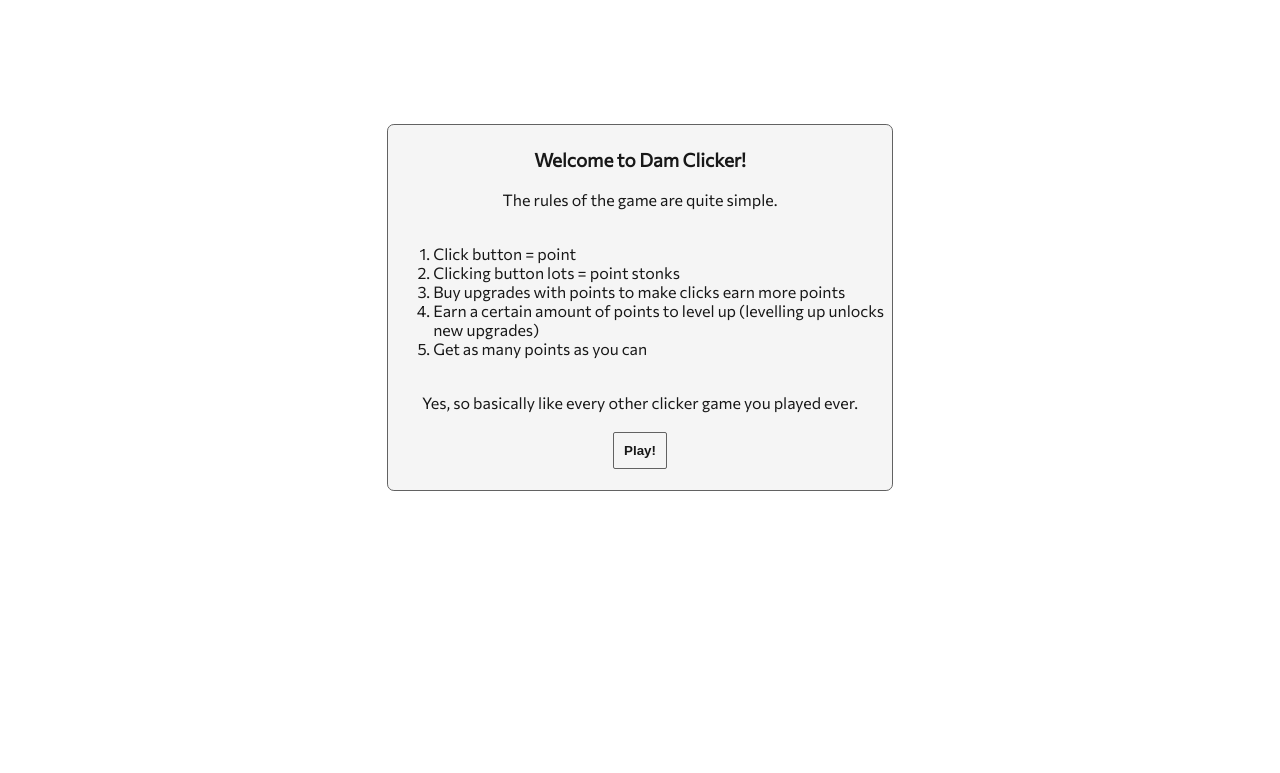
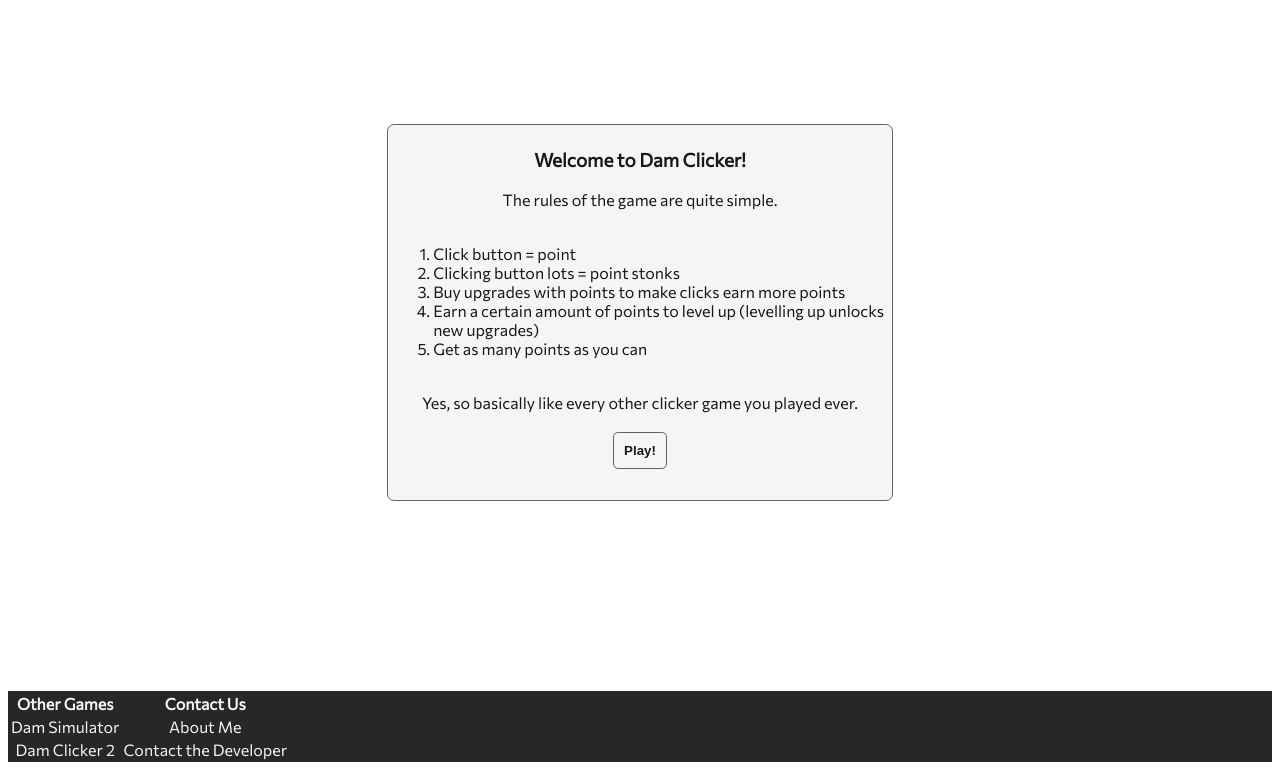
Before and after one commit to OforOlive1234/Dam-Clicker, a plain HTML site: page index.html in a window 1280 px wide. Shown: the part 123-896 px from the top of the page. Before the commit the page ends 800 px from the top, so only its background shows below. Drawn offline with Linux system fonts and the light colour scheme.

Commit message:
Doing Some Tinkering

```diff
--- a/Code/Game/game.js
+++ b/Code/Game/game.js
@@ -39,7 +39,11 @@ function autocl() {
 function checkincre() {
     if (increment == lvl) {
         increment++;
-
+        increrefresh();
+    } else if (increment != lvl) {
+        alert("You need to level up before you can buy more.");
+    } else {
+        alert("The game seems to be experiencing some bugs.")
     }
 }
 
--- a/Code/Styles/style.css
+++ b/Code/Styles/style.css
@@ -13,17 +13,39 @@ li {
   text-align: left;
 }
 
+footer {
+  background-color: #292626;
+  color: whitesmoke;
+  width: 100%;
+  text-align: center;
+  margin-top: 15%;
+  display: inline-block;
+}
+
 button {
   background-color: whitesmoke;
   color: #181818;
   border: 1px solid #626262;
-  border-radius: 2px;
+  border-radius: 5px;
   padding: 10px;
-  margin-top: 20px;
   font-weight: 700;
   width: auto;
   cursor: pointer;
   text-align: center;
+  margin: 10px;
+}
+
+button:hover {
+  background-color: #626262;
+  color: whitesmoke;
+}
+
+#m-top {
+  margin-top: 20px;
+}
+
+.btn-main {
+  width: 300px;
 }
 
 .box-title {
--- a/index.html
+++ b/index.html
@@ -27,9 +27,27 @@
                 <br>
                 Yes, so basically like every other clicker game you played ever.
                 <br>
-                <a href="Code/Game/game.html"><button>Play!</button></a>
+                <a href="Code/Game/game.html"><button id="m-top">Play!</button></a>
             </p>
         </div>
     </div>
+    <div class="middle">
+        <footer>
+        <table>
+            <tr>
+                <th>Other Games</th>
+                <th>Contact Us</th>
+            </tr>
+            <tr>
+                <td>Dam Simulator</td>
+                <td>About Me</td>
+            </tr>
+            <tr>
+                <td>Dam Clicker 2</td>
+                <td>Contact the Developer</td>
+            </tr>
+        </table>
+    </footer>
+    </div>
 </body>
 </html>
```
Also changed, not shown: Code/Game/game.html (+5 -2 lines).
